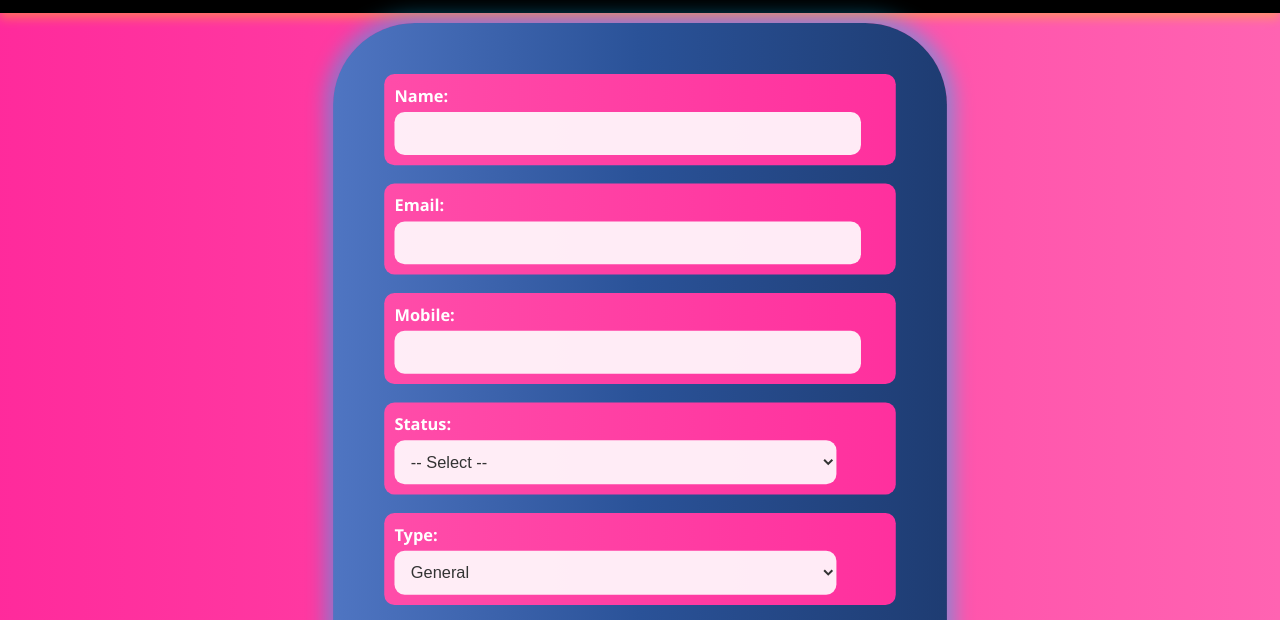
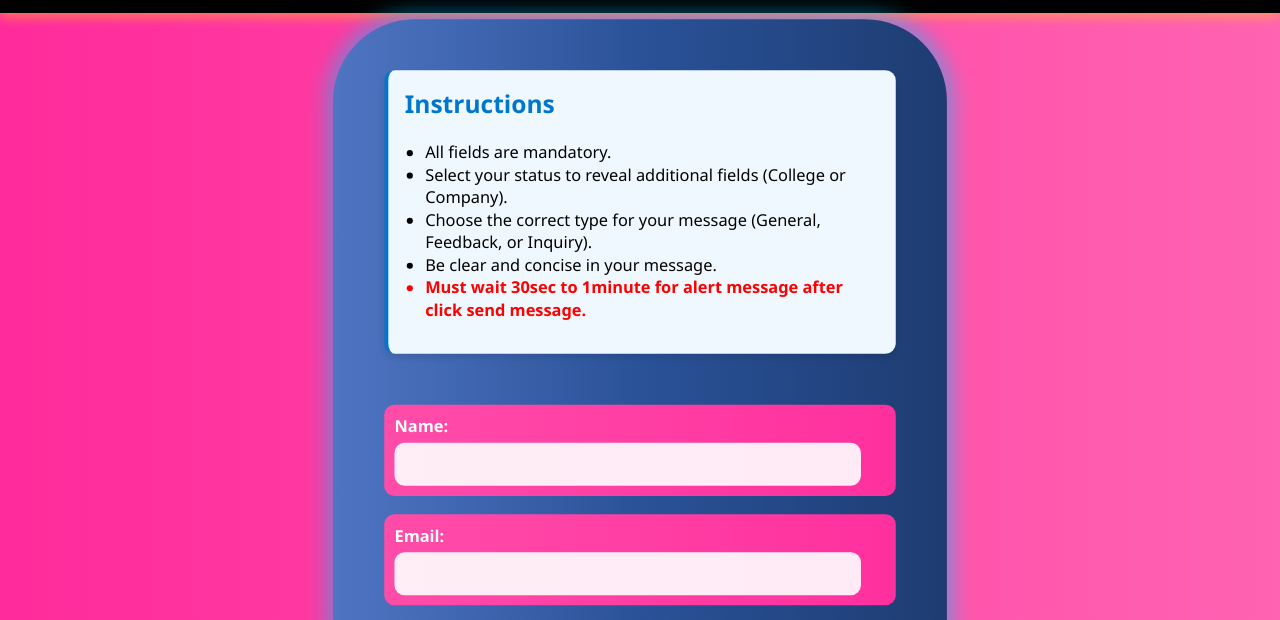
Before and after one commit to Krishnapriyait/MyPortfolio, a plain HTML site: page contacthtml.html in a window 1280 px wide. Shown: the part 156-776 px from the top of the page. Drawn offline with Linux system fonts and the light colour scheme.

Commit message:
Add files via upload

```diff
--- a/contacthtml.html
+++ b/contacthtml.html
@@ -12,13 +12,13 @@
       <div class="logo">My <span>Portfolio</span></div>
       <nav>
         <ul>
-          <li><a href="../../index.html">Home</a></li>
-          <li><a href="../../index.html">About Me</a></li>
-          <li><a href="../../otherindex.html">Education</a></li>
-          <li><a href="../../experience.html">Experience</a></li>
-          <li><a href="../../projects.html">Projects</a></li>
-          <li><a href="../../certificate.html">Certifications</a></li>
-          <li><a href="../../skill.html">Skills</a></li>
+          <li><a href="index.html">Home</a></li>
+          <li><a href="index.html">About Me</a></li>
+          <li><a href="otherindex.html">Education</a></li>
+          <li><a href="experience.html">Experience</a></li>
+          <li><a href="projects.html">Projects</a></li>
+          <li><a href="certificate.html">Certifications</a></li>
+          <li><a href="skill.html">Skills</a></li>
           <li><a href="contact.html">Contact</a></li>
         </ul>
       </nav>
@@ -28,6 +28,16 @@
 
   <main>
     <form id="contactForm" class="animated-form">
+        <aside class="form-instructions">
+    <h2>Instructions</h2>
+    <ul>
+      <li>All fields are mandatory.</li>
+      <li>Select your status to reveal additional fields (College or Company).</li>
+      <li>Choose the correct type for your message (General, Feedback, or Inquiry).</li>
+      <li>Be clear and concise in your message.</li>
+      <li>Must wait 30sec to 1minute for alert message after click send message.</li>
+    </ul>
+  </aside>
       <div class="input-container">
         <label>Name:</label>
         <input type="text" name="name"  required />
--- a/contactstyles.css
+++ b/contactstyles.css
@@ -14,7 +14,29 @@ header {
   padding: 10px 20px;
   box-shadow: 0 5px 10px rgba(255, 215, 0, 0.4);
 }
+.form-instructions {
+  background-color: #f0f8ff;
+  border-left: 4px solid #0077cc;
+  padding: 1em;
+  margin-bottom: 2em;
+  border-radius: 10px;
+  box-shadow: 0 4px 6px rgba(0, 0, 0, 0.1);
+  color : black;
+}
 
+.form-instructions h2 {
+  margin-top: 0;
+  color: #0077cc;
+}
+
+.form-instructions ul {
+  list-style-type: disc;
+  padding-left: 20px;
+}
+.form-instructions ul li:last-child {
+  color: red;
+  font-weight: bold;
+}
 .navbar {
   display: flex;
   justify-content: space-between;
--- a/style.css
+++ b/style.css
@@ -17,6 +17,29 @@ header {
     left: 0;
     z-index: 1000;
 }
+.form-instructions {
+  background-color: #f0f8ff;
+  border-left: 4px solid #0077cc;
+  padding: 1em;
+  margin-bottom: 2em;
+  border-radius: 10px;
+  box-shadow: 0 4px 6px rgba(0, 0, 0, 0.1);
+  color : black;
+}
+
+.form-instructions h2 {
+  margin-top: 0;
+  color: #0077cc;
+}
+
+.form-instructions ul {
+  list-style-type: disc;
+  padding-left: 20px;
+}
+.form-instructions ul li:last-child {
+  color: teal;
+}
+
 .logo {
     font-size: 24px;
     font-weight: bold;
```
Also changed, not shown: index.html (+12 -1 lines), otherindex.html (+1 -1 lines), skillscript.js (+7 -2 lines).
